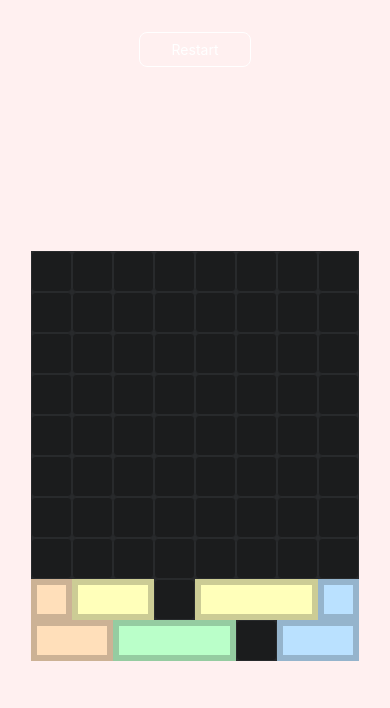
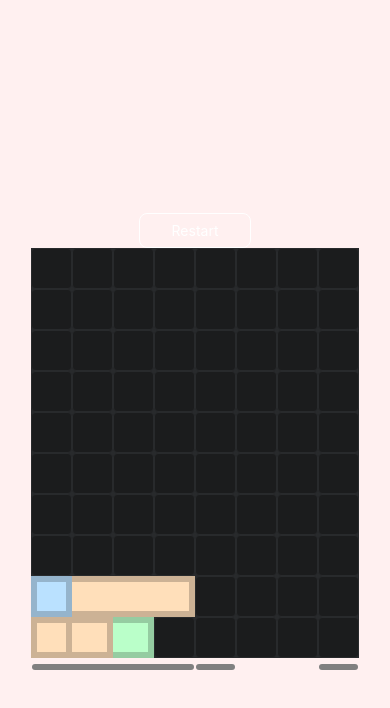
Before and after one commit to davit-davtyan-dev/block-slide, a React Native app: screen / in a window 390 px wide. Shown: the top 708 px of the page. Built offline with nearby package versions, Linux system fonts and the light colour scheme.

Commit message:
refactor(GameContext): use flat blocks array instead of rows

```diff
--- a/src/Block.tsx
+++ b/src/Block.tsx
@@ -24,12 +24,13 @@ export default function Block(props: BlockProps) {
   const {setShadowState, moveBlock} = useGameContext();
 
   const width = props.block.columns * blockPixelSize;
-  const startPostion = props.block.startIndex * blockPixelSize;
   const min = (props.leftLimit || 0) * blockPixelSize;
   const max = (props.rightLimit || martixColumns) * blockPixelSize - width;
+  const initialX = props.block.initialX;
+  const initialY = props.block.initialY;
 
-  const pan = useRef(new Animated.ValueXY({x: startPostion, y: 0})).current;
-  const [latestPosition, setLatestPosition] = useState(startPostion);
+  const pan = useRef(new Animated.ValueXY({x: initialX, y: initialY})).current;
+  const [latestPosition, setLatestPosition] = useState(initialX);
   const [isMoving, setIsMoving] = useState(false);
 
   const panResponder = useMemo(
@@ -38,38 +39,36 @@ export default function Block(props: BlockProps) {
         onMoveShouldSetPanResponder: () => {
           return true;
         },
-        onPanResponderStart: () => {
-          console.log('START');
-        },
         onPanResponderMove: (_e, gestureState) => {
-          setShadowState({
-            shadowColumns: props.block.columns,
-            shadowPosition: startPostion,
-            showShadow: true,
+          function setPanValue(value: number) {
+            pan.setValue({x: value, y: initialY});
+            setShadowState(() => ({
+              shadowPosition: roundToNearestMultiple(value, blockPixelSize),
+            }));
+          }
+
+          setShadowState(oldShadowState => {
+            console.log(oldShadowState.showShadow, 'oldShadowState.showShadow');
+            if (oldShadowState.showShadow) {
+              return;
+            }
+            return {
+              shadowColumns: props.block.columns,
+              shadowPosition: initialX,
+              showShadow: true,
+            };
           });
           setIsMoving(true);
 
           if (gestureState.dx + latestPosition <= min) {
-            pan.setValue({x: min, y: gestureState.dy});
-            setShadowState({shadowPosition: min});
+            setPanValue(min);
             return;
           }
           if (gestureState.dx + latestPosition >= max) {
-            pan.setValue({x: max, y: gestureState.dy});
-            setShadowState({shadowPosition: max});
+            setPanValue(max);
             return;
           }
-          pan.setValue({
-            x: gestureState.dx + latestPosition,
-            y: gestureState.dy,
-          });
-
-          setShadowState({
-            shadowPosition: roundToNearestMultiple(
-              gestureState.dx + latestPosition,
-              blockPixelSize,
-            ),
-          });
+          setPanValue(gestureState.dx + latestPosition);
         },
         onPanResponderRelease: (_e, gestureState) => {
           setLatestPosition(oldValue => {
@@ -83,15 +82,15 @@ export default function Block(props: BlockProps) {
             if (gestureState.dx + latestPosition >= max) {
               newLatestPosition = max;
             }
-            pan.setValue({x: newLatestPosition, y: gestureState.dy});
-            const newStartIndex = newLatestPosition / blockPixelSize;
-            if (newStartIndex !== props.block.startIndex) {
-              moveBlock(props.block.id, newStartIndex);
+            pan.setValue({x: newLatestPosition, y: initialY});
+            const newColumnIndex = newLatestPosition / blockPixelSize;
+            if (newColumnIndex !== props.block.columnIndex) {
+              moveBlock(props.block.id, newColumnIndex);
             }
             return newLatestPosition;
           });
           pan.flattenOffset();
-          setShadowState({showShadow: false});
+          setShadowState(() => ({showShadow: false}));
           setIsMoving(false);
         },
       }),
@@ -103,10 +102,11 @@ export default function Block(props: BlockProps) {
       blockPixelSize,
       props.block.id,
       props.block.columns,
-      props.block.startIndex,
+      props.block.columnIndex,
       moveBlock,
       setShadowState,
-      startPostion,
+      initialX,
+      initialY,
     ],
   );
 
@@ -117,7 +117,7 @@ export default function Block(props: BlockProps) {
       <Animated.View
         style={[
           {
-            transform: [{translateX: pan.x}],
+            transform: [{translateX: pan.x}, {translateY: pan.y}],
           },
           styles.blockContainer,
           isMoving && styles.movingBlock,
--- a/src/BlocksRow.tsx
+++ /dev/null
@@ -1,18 +0,0 @@
-import React from 'react';
-import {Row} from './components';
-import {useSizes} from './contexts/SizesContext';
-
-interface BlocksRowProps {
-  index: number;
-  children: React.ReactNode;
-}
-
-export default function BlocksRow(props: BlocksRowProps) {
-  const {blockPixelSize} = useSizes();
-
-  return (
-    <Row position="absolute" bottom={blockPixelSize * (props.index + 1)}>
-      {props.children}
-    </Row>
-  );
-}
--- a/src/GameScreen.tsx
+++ b/src/GameScreen.tsx
@@ -1,14 +1,41 @@
 import React from 'react';
-import {Text, TouchableOpacity, View} from './components';
+import {Row, Text, TouchableOpacity, View} from './components';
 import Matrix from './Matrix';
-import BlocksRow from './BlocksRow';
-import Block from './Block';
+import BlockComponent from './Block';
 import {useGameContext} from './contexts/GameContext';
 import {useTheme} from './contexts/ThemeContext';
+import {useSizes} from './contexts/SizesContext';
+import type {Block} from './types';
 
 export default function GameScreen() {
-  const {rows, restart} = useGameContext();
+  const {blockPixelSize, matrixWidth} = useSizes();
+  const {blocks, restart} = useGameContext();
   const {theme} = useTheme();
+
+  const [upcomingBlocks, blocksToRender] = [...blocks]
+    .sort((a, b) => (a.columnIndex > b.columnIndex ? 1 : -1))
+    .reduce(
+      (acc, block) => {
+        if (block.rowIndex === 0) {
+          acc[0].push(block);
+        } else {
+          acc[1].push(block);
+        }
+        return acc;
+      },
+      [[], []] as Array<Array<Block>>,
+    );
+
+  const blocksByRow = blocksToRender.reduce((acc, block) => {
+    acc[block.rowIndex] ||= [];
+
+    acc[block.rowIndex].push(block);
+    return acc;
+  }, [] as Array<Array<Block>>);
+
+  const sortedBlocksByRow = blocksByRow.map(row =>
+    row.sort((a, b) => (a.columnIndex > b.columnIndex ? 1 : -1)),
+  );
 
   return (
     <View center h="100%" bgColor={theme.backgroundColor}>
@@ -23,27 +50,47 @@ export default function GameScreen() {
         <Text color="white">Restart</Text>
       </TouchableOpacity>
       <Matrix>
-        {rows.map((rowBlocks, rowIndex) => (
-          <BlocksRow key={rowIndex} index={rowIndex}>
-            {rowBlocks.map((block, index) => {
-              const blockToTheRight = rowBlocks[index + 1];
-              const blockToTheLeft = rowBlocks[index - 1];
+        {blocksToRender.map(block => {
+          const blocksOfTheSameRow = sortedBlocksByRow[block.rowIndex];
+          const blocksToTheRight = blocksOfTheSameRow.filter(
+            neighborBlock => neighborBlock.columnIndex > block.columnIndex,
+          );
+          const blocksToTheLeft = blocksOfTheSameRow.filter(
+            neighborBlock => neighborBlock.columnIndex < block.columnIndex,
+          );
+
+          const rightNeighbor = blocksToTheRight[0];
+          const leftNeighbor = blocksToTheLeft[blocksToTheLeft.length - 1];
 
           return (
-                <Block
+            <React.Fragment key={block.id}>
+              <BlockComponent
                 block={block}
-                  key={block.id}
-                  rightLimit={blockToTheRight?.startIndex}
+                rightLimit={rightNeighbor?.columnIndex}
                 leftLimit={
-                    blockToTheLeft &&
-                    blockToTheLeft.startIndex + blockToTheLeft.columns
+                  leftNeighbor &&
+                  leftNeighbor.columnIndex + leftNeighbor.columns
                 }
               />
+            </React.Fragment>
           );
         })}
-          </BlocksRow>
+      </Matrix>
+      <Row position="relative" marginTop={6} width={matrixWidth}>
+        {upcomingBlocks.map(block => (
+          <View
+            key={block.id}
+            height={6}
+            borderRadius={3}
+            position="absolute"
+            style={{
+              transform: [{translateX: block.columnIndex * blockPixelSize + 1}],
+              width: block.columns * blockPixelSize - 2,
+            }}
+            bgColor="gray"
+          />
         ))}
-      </Matrix>
+      </Row>
     </View>
   );
 }
--- a/src/Matrix.tsx
+++ b/src/Matrix.tsx
@@ -14,12 +14,8 @@ export default function Matrix(props: MatrixProps) {
   const {shadowPosition, shadowOpacity, shadowSize} = useGameContext();
 
   return (
-    <View flex={1} center>
-      <View
-        width={matrixWidth}
-        height={matrixHeight}
-        position="relative"
-        bgColor="#282a2c">
+    <View center>
+      <View width={matrixWidth} height={matrixHeight} bgColor="#282a2c">
         <MatrixBackground />
         {props.children}
         <Animated.View
--- a/src/contexts/GameContext.tsx
+++ b/src/contexts/GameContext.tsx
@@ -7,104 +7,62 @@ import {
   useState,
 } from 'react';
 import {Animated} from 'react-native';
-import {BLOCK_COLOR_COUNT} from './ThemeContext';
 import {useSizes} from './SizesContext';
+import useGenerateRow from '../hooks/useGenerateRow';
 import type {Block, BlockColumns} from '../types';
 
+type ShadowState = {
+  shadowPosition?: number;
+  shadowColumns?: BlockColumns;
+  showShadow?: boolean;
+};
+
 type GameContextState = {
-  rows: Array<Array<Block>>;
-  setRows: (rows: Array<Array<Block>>) => void;
+  blocks: Array<Block>;
   restart: () => void;
   shadowPosition: Animated.Value;
   shadowOpacity: Animated.Value;
   shadowSize: Animated.Value;
-  setShadowState: (shadowState: {
-    shadowPosition?: number;
-    shadowColumns?: BlockColumns;
-    showShadow?: boolean;
-  }) => void;
-  moveBlock: (blockId: string, newStartIndex: number) => void;
-  upcomingRow: Array<Block>;
+  setShadowState: (
+    callback: (oldShadowState: ShadowState) => ShadowState | undefined,
+  ) => void;
+  moveBlock: (blockId: string, newColumnIndex: number) => void;
 };
 
 const GameContext = createContext<GameContextState | undefined>(undefined);
 
 type GameContextProviderProps = {children: React.ReactNode};
 
-function getRandomNumberInRangeInclusive(a: number, b: number) {
-  const diff = Math.abs(a - b);
-  const rangeStart = Math.min(a, b);
-  return Math.round(Math.random() * diff) + rangeStart;
-}
-
-function generateRow() {
-  const gapOptions = [1, 1, 1, 1, 1, 1, 2, 2, 2, 3];
-  const gapOptionIndex = getRandomNumberInRangeInclusive(
-    0,
-    gapOptions.length - 1,
-  );
-  const gapsCount = gapOptions[gapOptionIndex];
-
-  let blocksCount = 8 - gapsCount;
-
-  const blocks: Array<Block> = [];
-
-  while (blocksCount > 0) {
-    const colorIndex = getRandomNumberInRangeInclusive(
-      0,
-      BLOCK_COLOR_COUNT - 1,
-    );
-    const blockColumn = getRandomNumberInRangeInclusive(
-      1,
-      Math.min(4, blocksCount),
-    ) as BlockColumns;
-
-    blocksCount -= blockColumn;
-    blocks.push({
-      id: `${blockColumn}-${colorIndex}`,
-      columns: blockColumn,
-      colorIndex,
-      startIndex: 0,
-    });
-  }
-
-  const gapIndexInArray = getRandomNumberInRangeInclusive(0, blocks.length - 1);
-  const blocksWithIndexes = blocks.reduce((acc, item, index) => {
-    const prevItem = acc[index - 1];
-    let currentBlockStartIndex = prevItem
-      ? prevItem.startIndex + prevItem.columns
-      : 0;
-    if (index === gapIndexInArray) {
-      currentBlockStartIndex += gapsCount;
-    }
-    acc.push({
-      ...item,
-      id: `${item.id}-${currentBlockStartIndex}`,
-      startIndex: currentBlockStartIndex,
-    });
-
-    return acc;
-  }, [] as Array<Block>);
-
-  return blocksWithIndexes;
-}
-
 export const GameContextProvider = (props: GameContextProviderProps) => {
   const {blockPixelSize} = useSizes();
-  const [rows, setRows] = useState(() => {
-    return [generateRow(), generateRow()];
-  });
-  const [upcomingRow, setUpcomingRow] = useState(generateRow);
+  const generateRow = useGenerateRow();
+  const [blocks, setBlocks] = useState(() => [
+    ...generateRow(0),
+    ...generateRow(1),
+    ...generateRow(2),
+  ]);
+
   const shadowPositionRef = useRef(new Animated.Value(0));
   const shadowOpacityRef = useRef(new Animated.Value(0));
   const shadowSizeRef = useRef(new Animated.Value(0));
+  const shadowStateRef = useRef<ShadowState>({
+    shadowColumns: 1,
+    shadowPosition: 0,
+    showShadow: false,
+  });
 
   const restart = useCallback(() => {
-    setRows([generateRow(), generateRow()]);
-  }, []);
+    setBlocks([...generateRow(0), ...generateRow(1), ...generateRow(2)]);
+  }, [generateRow]);
 
   const setShadowState = useCallback<GameContextState['setShadowState']>(
-    newState => {
+    callback => {
+      const newState = callback(shadowStateRef.current);
+      if (!newState) {
+        return;
+      }
+      shadowStateRef.current = {...shadowStateRef.current, ...newState};
+
       if (newState.shadowPosition !== undefined) {
         shadowPositionRef.current.setValue(newState.shadowPosition);
       }
@@ -120,54 +78,47 @@ export const GameContextProvider = (props: GameContextProviderProps) => {
         shadowSizeRef.current.setValue(newState.shadowColumns * blockPixelSize);
       }
     },
-    [blockPixelSize, shadowPositionRef, shadowOpacityRef, shadowSizeRef],
+    [
+      blockPixelSize,
+      shadowPositionRef,
+      shadowOpacityRef,
+      shadowSizeRef,
+      shadowStateRef,
+    ],
   );
 
   const moveBlock = useCallback<GameContextState['moveBlock']>(
-    (blockId, newStartIndex) => {
-      setUpcomingRow(newRow => {
-        setRows(currentRows => {
-          return [
-            newRow,
-            ...currentRows.map(row => {
-              return row.map(block => {
-                if (block.id === blockId) {
-                  return {...block, startIndex: newStartIndex};
-                }
-                return block;
-              });
-            }),
-          ];
-        });
-
-        return generateRow();
-      });
+    (blockId, newColumnIndex) => {
+      setBlocks(oldBlocks =>
+        oldBlocks.map(block => {
+          if (block.id === blockId) {
+            return {...block, columnIndex: newColumnIndex};
+          }
+          return block;
+        }),
+      );
     },
     [],
   );
 
   const value = useMemo<GameContextState>(
     () => ({
-      rows,
-      setRows,
+      blocks,
       restart,
       shadowPosition: shadowPositionRef.current,
       shadowOpacity: shadowOpacityRef.current,
       shadowSize: shadowSizeRef.current,
       setShadowState,
       moveBlock,
-      upcomingRow,
     }),
     [
-      rows,
-      setRows,
+      blocks,
       restart,
       shadowPositionRef,
       shadowOpacityRef,
       shadowSizeRef,
       setShadowState,
       moveBlock,
-      upcomingRow,
     ],
   );
 
--- a/src/contexts/SizesContext.tsx
+++ b/src/contexts/SizesContext.tsx
@@ -26,7 +26,7 @@ export const SizesProvider: React.FC<{children: React.ReactNode}> = ({
   const matrixWidth = blockPixelSize * martixColumns;
   const matrixHeight = blockPixelSize * martixRows;
 
-  const value = useMemo(
+  const value = useMemo<SizesContextType>(
     () => ({
       matrixWidth,
       matrixHeight,
--- /dev/null
+++ b/src/hooks/useGenerateRow.ts
@@ -0,0 +1,79 @@
+import {useCallback} from 'react';
+import {useSizes} from '../contexts/SizesContext';
+import {BLOCK_COLOR_COUNT} from '../contexts/ThemeContext';
+import type {Block, BlockColumns} from '../types';
+
+function getRandomNumberInRangeInclusive(a: number, b: number) {
+  const diff = Math.abs(a - b);
+  const rangeStart = Math.min(a, b);
+  return Math.round(Math.random() * diff) + rangeStart;
+}
+
+export default function useGenerateRow() {
+  const {blockPixelSize, martixRows} = useSizes();
+
+  return useCallback(
+    (rowIndex: number) => {
+      const gapOptions = [1, 1, 1, 1, 1, 1, 2, 2, 2, 3];
+      const gapOptionIndex = getRandomNumberInRangeInclusive(
+        0,
+        gapOptions.length - 1,
+      );
+      const gapsCount = gapOptions[gapOptionIndex];
+
+      let blocksCount = 8 - gapsCount;
+
+      const blocks: Array<Block> = [];
+
+      while (blocksCount > 0) {
+        const colorIndex = getRandomNumberInRangeInclusive(
+          0,
+          BLOCK_COLOR_COUNT - 1,
+        );
+        const blockColumn = getRandomNumberInRangeInclusive(
+          1,
+          Math.min(4, blocksCount),
+        ) as BlockColumns;
+
+        blocksCount -= blockColumn;
+        blocks.push({
+          id: `${rowIndex}-${blockColumn}-${colorIndex}`,
+          columns: blockColumn,
+          colorIndex,
+          columnIndex: 0,
+          rowIndex: rowIndex,
+          initialX: 0,
+          initialY: 0,
+        });
+      }
+
+      const gapIndexInArray = getRandomNumberInRangeInclusive(
+        0,
+        blocks.length - 1,
+      );
+      const blocksWithIndexes = blocks.reduce((acc, item, index) => {
+        const prevItem = acc[index - 1];
+        let currentBlockColumnIndex = prevItem
+          ? prevItem.columnIndex + prevItem.columns
+          : 0;
+        if (index === gapIndexInArray) {
+          currentBlockColumnIndex += gapsCount;
+        }
+        const initialX = item.columnIndex * blockPixelSize;
+        const initialY = blockPixelSize * (martixRows - item.rowIndex);
+        acc.push({
+          ...item,
+          id: `${item.id}-${currentBlockColumnIndex}`,
+          columnIndex: currentBlockColumnIndex,
+          initialX,
+          initialY,
+        });
+
+        return acc;
+      }, [] as Array<Block>);
+
+      return blocksWithIndexes;
+    },
+    [blockPixelSize, martixRows],
+  );
+}
--- a/src/types.ts
+++ b/src/types.ts
@@ -4,7 +4,10 @@ export type BlockColumns = 1 | 2 | 3 | 4;
 
 export type Block = {
   id: string;
+  rowIndex: number;
+  columnIndex: number;
   columns: BlockColumns;
-  startIndex: number;
   colorIndex: number;
+  initialX: number;
+  initialY: number;
 };
```
Lines whose indentation alone changed are shown as unchanged.
